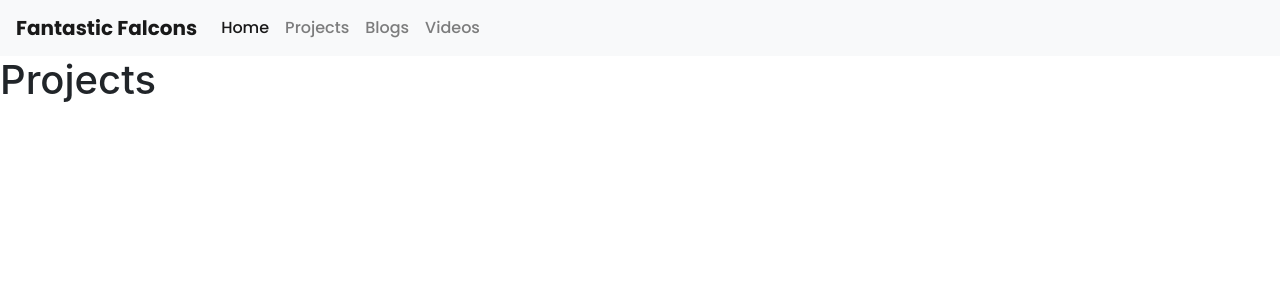
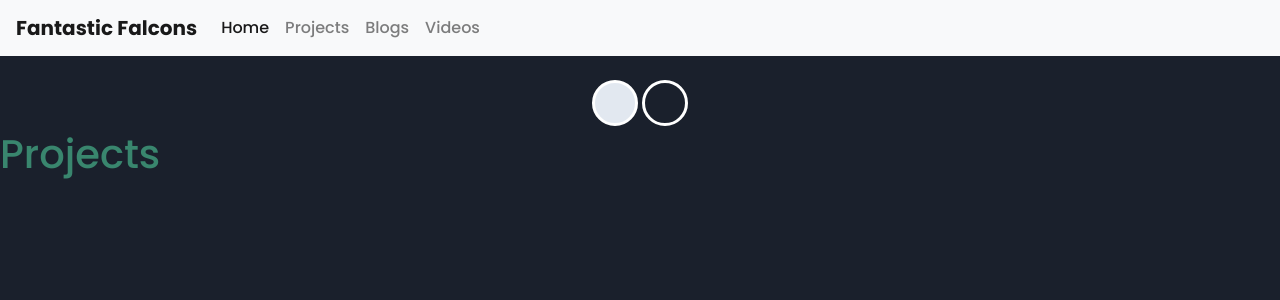
Before and after one commit to PragatiVerma18/Fantastic-Falcons, a React (Create React App) app: page /projects in a window 1280 px wide. Shown: the top 300 px of the page. Built offline with nearby package versions, Linux system fonts and the light colour scheme.

Commit message:
Feat UI - added dark theme

```diff
--- a/package.json
+++ b/package.json
@@ -10,7 +10,8 @@
     "react-dom": "^16.13.1",
     "react-router": "^5.2.0",
     "react-router-dom": "^5.2.0",
-    "react-scripts": "3.4.3"
+    "react-scripts": "3.4.3",
+    "styled-components": "^5.2.0"
   },
   "scripts": {
     "start": "react-scripts start",
--- a/src/App.css
+++ b/src/App.css
@@ -6,6 +6,10 @@ h3,
 h4 {
   margin: 0;
   padding: 0;
+}
+
+body {
+  overflow-x: hidden !important;
 }
 
 .logo {
@@ -143,3 +147,10 @@ a:hover {
   justify-items: center;
   align-content: center;
 }
+
+.themebox {
+  display: flex;
+  margin: auto !important;
+  justify-content: center;
+  margin-top: 20px !important;
+}
--- a/src/App.js
+++ b/src/App.js
@@ -6,12 +6,35 @@ import Projects from "./Components/Projects/Projects";
 import Blogs from "./Components/Blogs/Blogs";
 import Videos from "./Components/Videos/Videos";
 import Navbar from "./Components/Navbar/Navbar";
+import { ThemeProvider } from "styled-components";
+import ThemeBox from "./Components/ThemeBox";
+import { GlobalStyles } from "./utils/GlobalStyle";
+import { lightTheme, darkTheme } from "./utils/Themes";
+import { useTheme } from "./utils/useTheme";
 
-function App() {
+const App = () => {
+  const [theme, setMode, mountedComponent] = useTheme();
+
+  const themeMode = () => {
+    switch (theme) {
+      case "light":
+        return lightTheme;
+      case "dark":
+        return darkTheme;
+      default:
+        return darkTheme;
+    }
+  };
+
+  if (!mountedComponent) return <div />;
+  console.log(theme);
   return (
-    <div className="App">
+    <ThemeProvider theme={themeMode()}>
+      <>
+        <GlobalStyles />
         <Router>
           <Navbar />
+          <ThemeBox setMode={setMode} />
           <Switch>
             <Route exact path="/" component={Home} />
             <Route exact path="/projects" component={Projects} />
@@ -19,8 +42,9 @@ function App() {
             <Route exact path="/videos" component={Videos} />
           </Switch>
         </Router>
-    </div>
+      </>
+    </ThemeProvider>
   );
-}
+};
 
 export default App;
--- a/src/Components/Team/data.json
+++ b/src/Components/Team/data.json
@@ -1,101 +1,101 @@
 [
   {
     "id": "1",
-    "img":"https://avatars2.githubusercontent.com/u/42115530?s=460&u=a6f9c19a67bcc69645824c5dabf75b80f22a2dc0&v=4",
+    "img": "https://avatars2.githubusercontent.com/u/42115530?s=460&u=a6f9c19a67bcc69645824c5dabf75b80f22a2dc0&v=4",
     "github": "https://github.com/PragatiVerma18",
     "name": "Pragati Verma",
-    "speciality":"Full Stack Web Developer",
-    "twitter":"https://twitter.com/pragati_verma18",
-    "linkedin":"https://www.linkedin.com/in/pragativerma18/"
+    "speciality": "Full Stack Web Developer",
+    "twitter": "https://twitter.com/pragati_verma18",
+    "linkedin": "https://www.linkedin.com/in/pragativerma18/"
   },
   {
     "id": "2",
-    "img":"https://avatars1.githubusercontent.com/u/16724101?s=460&u=cac696fd0a8f539f18f401dabe591cb40c21f38c&v=4",
+    "img": "https://avatars1.githubusercontent.com/u/16724101?s=460&u=cac696fd0a8f539f18f401dabe591cb40c21f38c&v=4",
     "github": "https://github.com/NenadPantelic",
     "name": "Nenad Pantelić",
-    "speciality":"Software engineer",
-    "twitter":"",
-    "linkedin":"https://www.linkedin.com/in/nenad-pantelic"
+    "speciality": "Software engineer",
+    "twitter": "",
+    "linkedin": "https://www.linkedin.com/in/nenad-pantelic"
   },
   {
     "id": "3",
-    "img":"https://avatars0.githubusercontent.com/u/19148531?s=460&v=4",
+    "img": "https://avatars0.githubusercontent.com/u/19148531?s=460&v=4",
     "github": "https://github.com/mul53",
     "name": "Mulenga",
-    "speciality":"Full Stack developer",
-    "twitter":"",
-    "linkedin":""
+    "speciality": "Full Stack developer",
+    "twitter": "",
+    "linkedin": ""
   },
   {
     "id": "4",
-    "img":"https://avatars1.githubusercontent.com/u/24723757?s=460&u=bdf7deac2d9a60a2673c340ee52000bfb21325e3&v=4",
+    "img": "https://avatars1.githubusercontent.com/u/24723757?s=460&u=bdf7deac2d9a60a2673c340ee52000bfb21325e3&v=4",
     "github": "https://github.com/VikVelev",
     "name": "Viktor Velev",
-    "speciality":"Machine Learning Engineer",
-    "twitter":"",
-    "linkedin":"https://www.linkedin.com/in/viktor-velev-909168152/"
+    "speciality": "Machine Learning Engineer",
+    "twitter": "",
+    "linkedin": "https://www.linkedin.com/in/viktor-velev-909168152/"
   },
   {
     "id": "5",
-    "img":"https://avatars1.githubusercontent.com/u/26821140?s=460&u=c86d062a10d9d4495dd39c0ad4f8601ba256d670&v=4",
+    "img": "https://avatars1.githubusercontent.com/u/26821140?s=460&u=c86d062a10d9d4495dd39c0ad4f8601ba256d670&v=4",
     "github": "https://github.com/kshitij86",
     "name": "Kshitij Kotasthane",
-    "speciality":"Backend Developer",
-    "twitter":"https://twitter.com/Kshitij00581662",
-    "linkedin":"https://www.linkedin.com/in/kshitij-kotasthane-683263142/?originalSubdomain=in"
+    "speciality": "Backend Developer",
+    "twitter": "https://twitter.com/Kshitij00581662",
+    "linkedin": "https://www.linkedin.com/in/kshitij-kotasthane-683263142/?originalSubdomain=in"
   },
   {
     "id": "6",
-    "img":"https://avatars1.githubusercontent.com/u/36219292?s=460&u=868da142ccf632024316f4392db9478211bf2d69&v=4",
+    "img": "https://avatars1.githubusercontent.com/u/36219292?s=460&u=868da142ccf632024316f4392db9478211bf2d69&v=4",
     "github": "https://github.com/sammychinedu2ky",
     "name": "Samson Amaugo",
-    "speciality":"Full Stack Web Developer",
-    "twitter":"https://twitter.com/swacblooms2",
-    "linkedin":"https://www.linkedin.com/in/samsonamaugo/?originalSubdomain=ng"
+    "speciality": "Full Stack Web Developer",
+    "twitter": "https://twitter.com/swacblooms2",
+    "linkedin": "https://www.linkedin.com/in/samsonamaugo/?originalSubdomain=ng"
   },
   {
     "id": "7",
-    "img":"https://avatars2.githubusercontent.com/u/43354059?s=460&v=4",
+    "img": "https://avatars2.githubusercontent.com/u/43354059?s=460&v=4",
     "github": "https://github.com/Manasa2850",
-    "name": "Manasa",
-    "speciality":"Backend Developer",
-    "twitter":"",
-    "linkedin":""
+    "name": "Manasa Kashyap",
+    "speciality": "Backend Developer",
+    "twitter": "",
+    "linkedin": ""
   },
   {
     "id": "8",
-    "img":"https://avatars1.githubusercontent.com/u/45061877?s=400&u=07ac89db20b5d84eb1abd4a0769b19d030f8ceb8&v=4",
+    "img": "https://avatars1.githubusercontent.com/u/45061877?s=400&u=07ac89db20b5d84eb1abd4a0769b19d030f8ceb8&v=4",
     "github": "https://github.com/telescopic",
-    "name": "Vignesh S",
-    "speciality":"Machine Learning Engineer",
-    "twitter":"",
-    "linkedin":""
+    "name": "Vignesh Suresh",
+    "speciality": "Machine Learning Engineer",
+    "twitter": "",
+    "linkedin": ""
   },
   {
     "id": "9",
-    "img":"https://avatars0.githubusercontent.com/u/48605767?s=460&u=b9aea60f915ca635fa3008f74e948d96c62f92e4&v=4",
+    "img": "https://avatars0.githubusercontent.com/u/48605767?s=460&u=b9aea60f915ca635fa3008f74e948d96c62f92e4&v=4",
     "github": "https://github.com/CornetS28",
-    "name": "Samuel Cornet",
-    "speciality":"Full-stack Developer",
-    "twitter":"",
-    "linkedin":""
+    "name": "Samuel J. Cornet",
+    "speciality": "Full Stack Web Developer",
+    "twitter": "",
+    "linkedin": ""
   },
   {
     "id": "10",
-    "img":"https://avatars3.githubusercontent.com/u/49410283?s=460&u=5683df5f16d7b1907e7448f32773fa97047ba2aa&v=4",
+    "img": "https://avatars3.githubusercontent.com/u/49410283?s=460&u=5683df5f16d7b1907e7448f32773fa97047ba2aa&v=4",
     "github": "https://github.com/temitopeakinsoto",
     "name": "Temitope Akinsoto",
-    "speciality":"Full Stack developer",
-    "twitter":"https://www.twitter.com/Dev_temitope",
-    "linkedin":"https://www.linkedin.com/in/temitopeakinsoto"
+    "speciality": "Full Stack developer",
+    "twitter": "https://www.twitter.com/Dev_temitope",
+    "linkedin": "https://www.linkedin.com/in/temitopeakinsoto"
   },
   {
     "id": "11",
-    "img":"https://avatars1.githubusercontent.com/u/49449271?s=460&u=8e927bbd00e36b62889004ea2d19132c2794eb4f&v=4",
+    "img": "https://avatars1.githubusercontent.com/u/49449271?s=460&u=8e927bbd00e36b62889004ea2d19132c2794eb4f&v=4",
     "github": "https://github.com/samicey",
     "name": "OBIKAONU SAMUEL",
-    "speciality":"Full Stack developer",
-    "twitter":"",
-    "linkedin":""
+    "speciality": "Full Stack developer",
+    "twitter": "",
+    "linkedin": ""
   }
 ]
--- /dev/null
+++ b/src/Components/ThemeBox.js
@@ -0,0 +1,40 @@
+import React from "react";
+import styled from "styled-components";
+
+const Button = styled.button`
+  background-color: ${(props) => props.color};
+  border: white solid 3px;
+  padding: 20px;
+  text-align: center;
+  text-decoration: none;
+  display: inline-block;
+  font-size: 16px;
+  margin: 4px 2px;
+  border-radius: 50% !important;
+  }
+`;
+
+function ThemeBox({ setMode }) {
+  const setTheme = (e) => {
+    setMode(e.target.name);
+  };
+
+  return (
+    <div className="themebox">
+      <Button
+        className="button"
+        name="light"
+        onClick={setTheme}
+        color="#E2E8F0"
+      ></Button>
+      <Button
+        className="button"
+        name="dark"
+        onClick={setTheme}
+        color="#1A202C"
+      ></Button>
+    </div>
+  );
+}
+
+export default ThemeBox;
--- /dev/null
+++ b/src/utils/GlobalStyle.js
@@ -0,0 +1,9 @@
+import { createGlobalStyle } from "styled-components";
+export const GlobalStyles = createGlobalStyle`
+  body {
+    background: ${({ theme }) => theme.body};
+    color: ${({ theme }) => theme.text};
+    font-family: "Poppins", sans-serif;
+    transition: all 0.50s linear;
+  }
+  `;
--- /dev/null
+++ b/src/utils/Themes.js
@@ -0,0 +1,10 @@
+export const lightTheme = {
+  body: "#E2E8F0",
+  text: "#363537",
+  background: "#363537",
+};
+export const darkTheme = {
+  body: "#1A202C",
+  background: "#999",
+  text: "#39866E",
+};
--- /dev/null
+++ b/src/utils/useTheme.js
@@ -0,0 +1,19 @@
+import { useEffect, useState } from "react";
+
+export const useTheme = () => {
+  const [theme, setTheme] = useState("dark");
+  const [mountedComponent, setMountedComponent] = useState(false);
+
+  const setMode = (mode) => {
+    window.localStorage.setItem("theme", mode);
+    setTheme(mode);
+  };
+
+  useEffect(() => {
+    const localTheme = window.localStorage.getItem("theme");
+    localTheme && setTheme(localTheme);
+    setMountedComponent(true);
+  }, [setTheme, setMountedComponent]);
+
+  return [theme, setMode, mountedComponent];
+};
```
Also changed, not shown: 1 other file (tests, documents, lock files or other folders). Lines whose indentation alone changed are shown as unchanged.
